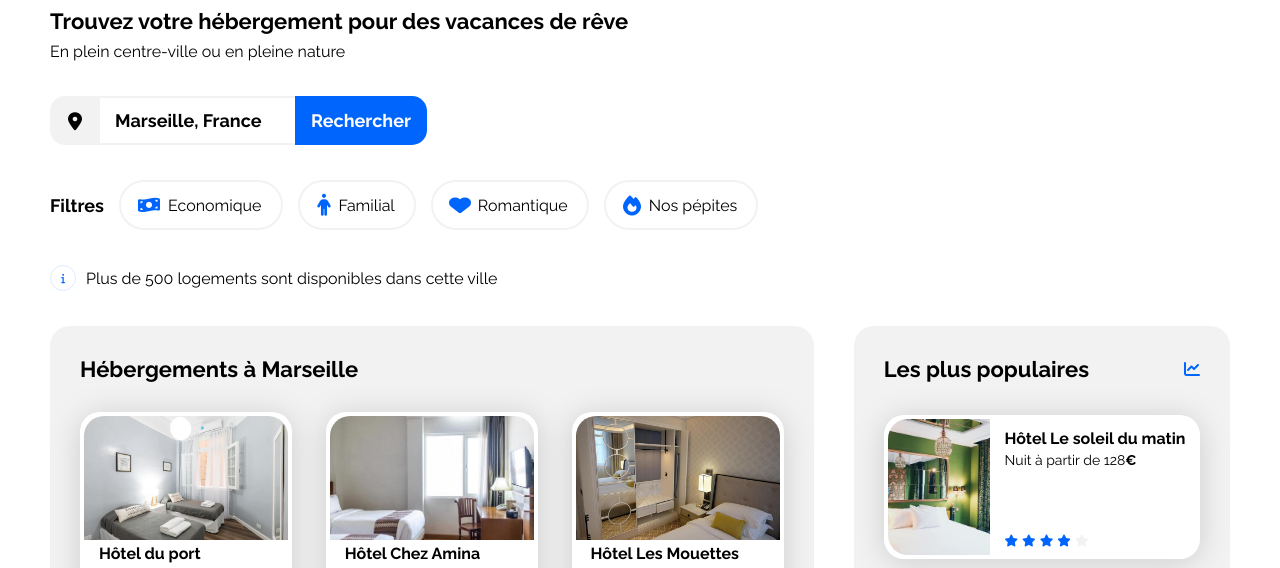
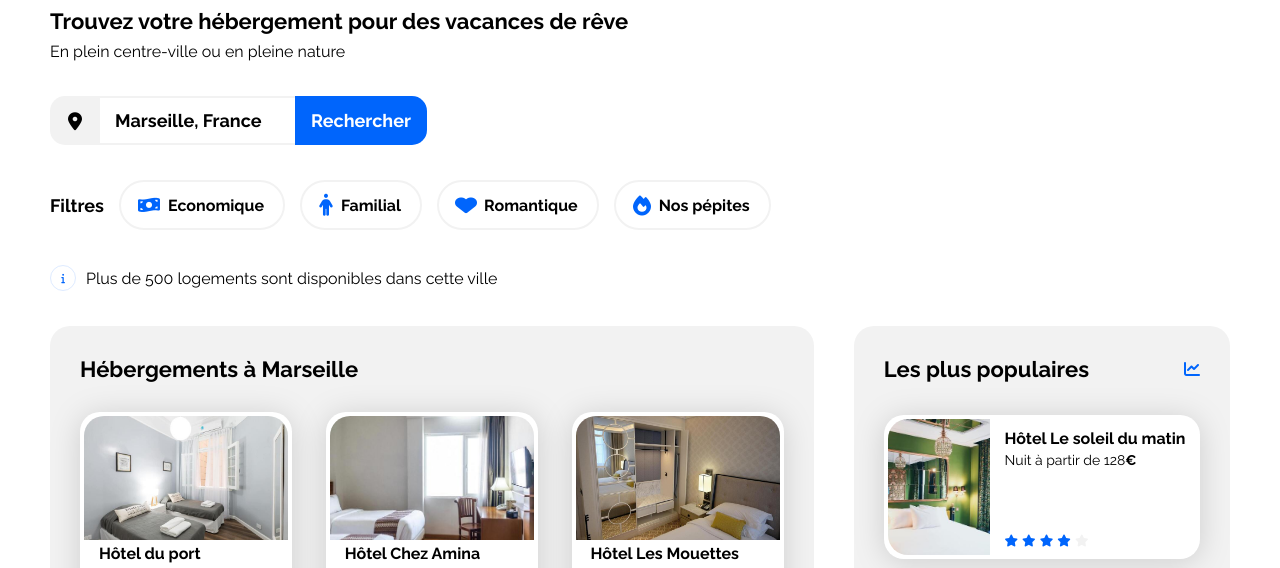
Before and after one commit to ThibautCadiou/Projet02-Booki, a plain HTML site: page index.html in a window 1280 px wide. Shown: the part 101-669 px from the top of the page. Drawn offline with Linux system fonts and the light colour scheme.

Commit message:
ajustement des onglets

```diff
--- a/css/style.css
+++ b/css/style.css
@@ -272,6 +272,10 @@ nav p:hover {
 
 .fa-fire {
     transform: scaleX(1.286) scaleY(1.255);
+}
+
+.titre-onglet-text {
+    font-weight: bold;
 }
 
 /****** Infobar ******/
--- a/index.html
+++ b/index.html
@@ -52,19 +52,19 @@
                         <div class="onglets">
                             <div class="filter-onglet">
                                 <i class="fa-solid fa-money-bill-wave"></i>
-                                <div class="titre-onglet-text"><p>Economique</p></div>
+                                <p class="titre-onglet-text">Economique</p>
                             </div>
                             <div class="filter-onglet">
                                 <i class="fa-solid fa-person"></i>
-                                <div class="titre-onglet-text"><p>Familial</p></div>
+                                <p class="titre-onglet-text">Familial</p>
                             </div>
                             <div class="filter-onglet">
                                 <i class="fa-solid fa-heart"></i>
-                                <div class="titre-onglet-text"><p>Romantique</p></div>
+                                <p class="titre-onglet-text">Romantique</p>
                             </div>
                             <div class="filter-onglet">
                                 <i class="fa-solid fa-fire test"></i>
-                                <div class="titre-onglet-text"><p>Nos pépites</p></div>
+                                <p class="titre-onglet-text">Nos pépites</p>
                             </div>
                         </div>
                     </div>
```
